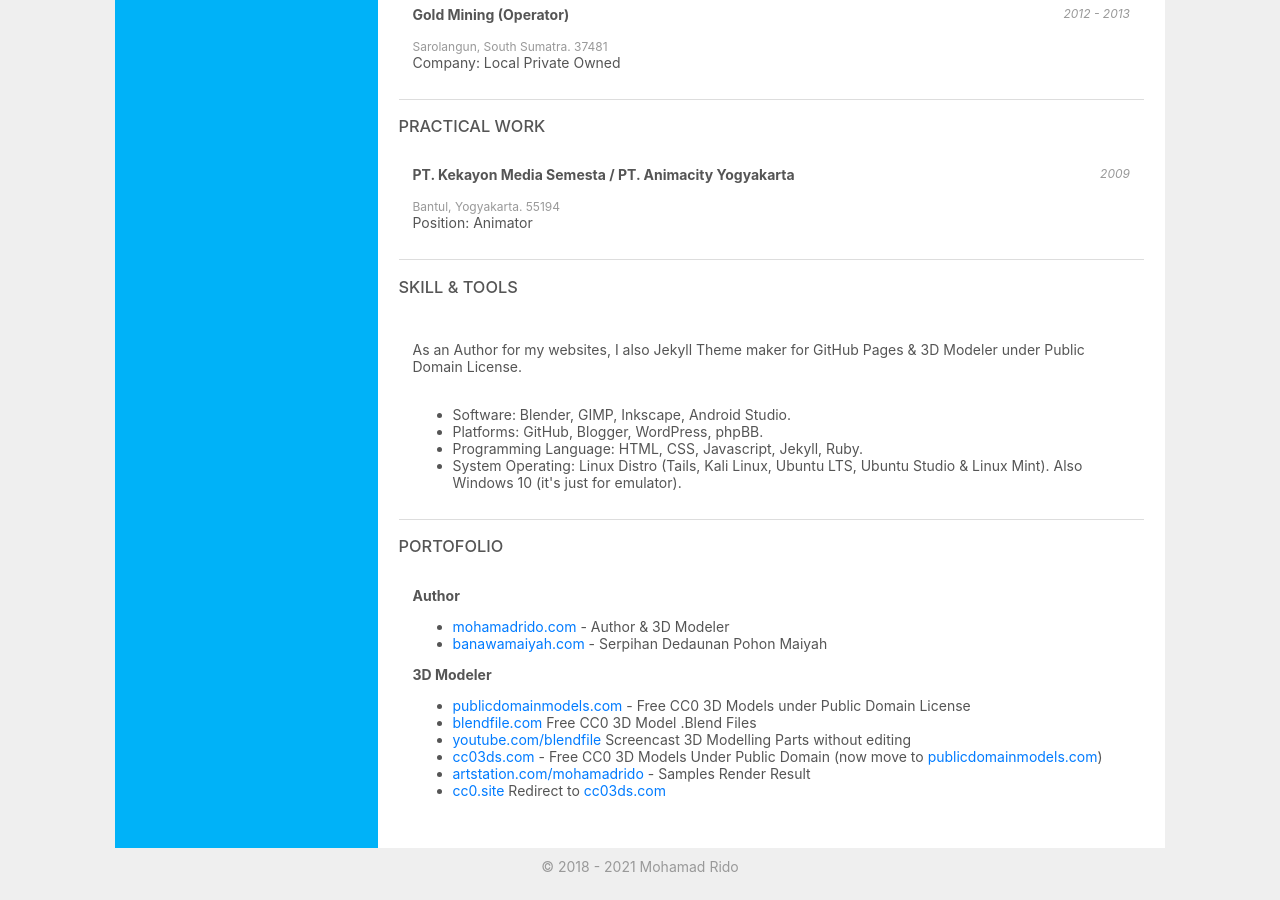
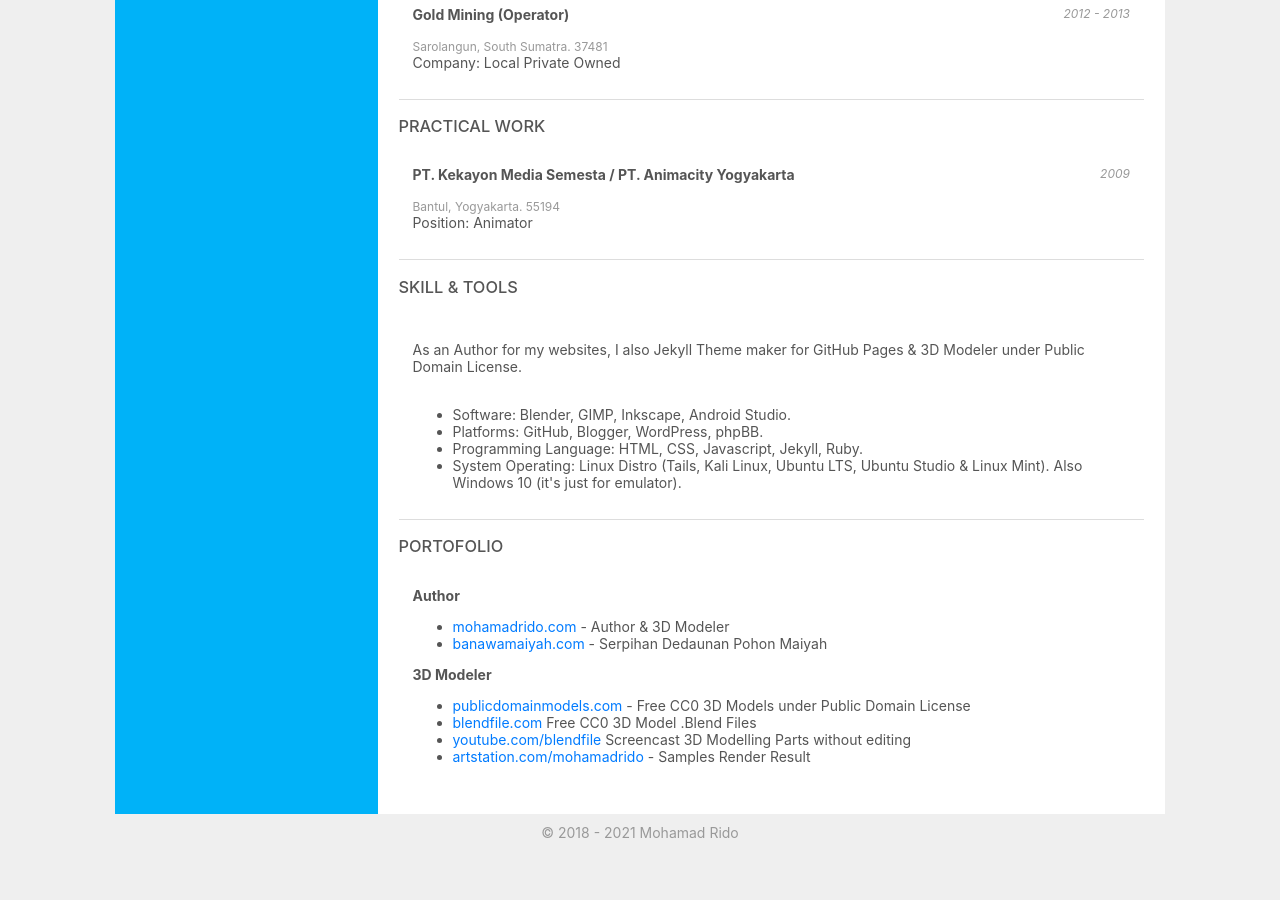
Before and after one commit to mohamadrido/about, a Jekyll site: the page built from index.html, in a window 1280 px wide and 900 px high, scrolled down 721 px. Built offline with Jekyll 4.4.1, drawn with Linux system fonts in a browser that asks for light colours; nearby versions of some CDN libraries; after the commit the page ends 1587 px from its top, so only the background shows below that.

Commit message:
Update index.html

```diff
--- a/index.html
+++ b/index.html
@@ -123,9 +123,9 @@ layout: default
       <li><a href="https://publicdomainmodels.com">publicdomainmodels.com</a> - Free CC0 3D Models under Public Domain License</li>
       <li><a href="https://blendfile.com">blendfile.com</a> Free CC0 3D Model .Blend Files</li>
       <li><a href="https://youtube.com/blendfile">youtube.com/blendfile</a> Screencast 3D Modelling Parts without editing</li>
-      <li><a href="https://cc03ds.com">cc03ds.com</a>  - Free CC0 3D Models Under Public Domain (now move to <a href="https://publicdomainmodels.com">publicdomainmodels.com</a>)</li>
+      <!--li><a href="https://cc03ds.com">cc03ds.com</a>  - Free CC0 3D Models Under Public Domain (now move to <a href="https://publicdomainmodels.com">publicdomainmodels.com</a>)</li-->
       <li><a href="https://artstation.com/mohamadrido">artstation.com/mohamadrido</a> - Samples Render Result</li>
-      <li><a href="https://cc0.site">cc0.site</a> Redirect to <a href="https://cc03ds.com">cc03ds.com</a></li>
+      <!--li><a href="https://cc0.site">cc0.site</a> Redirect to <a href="https://cc03ds.com">cc03ds.com</a></li-->
       </ul>
     </div>
 
```
